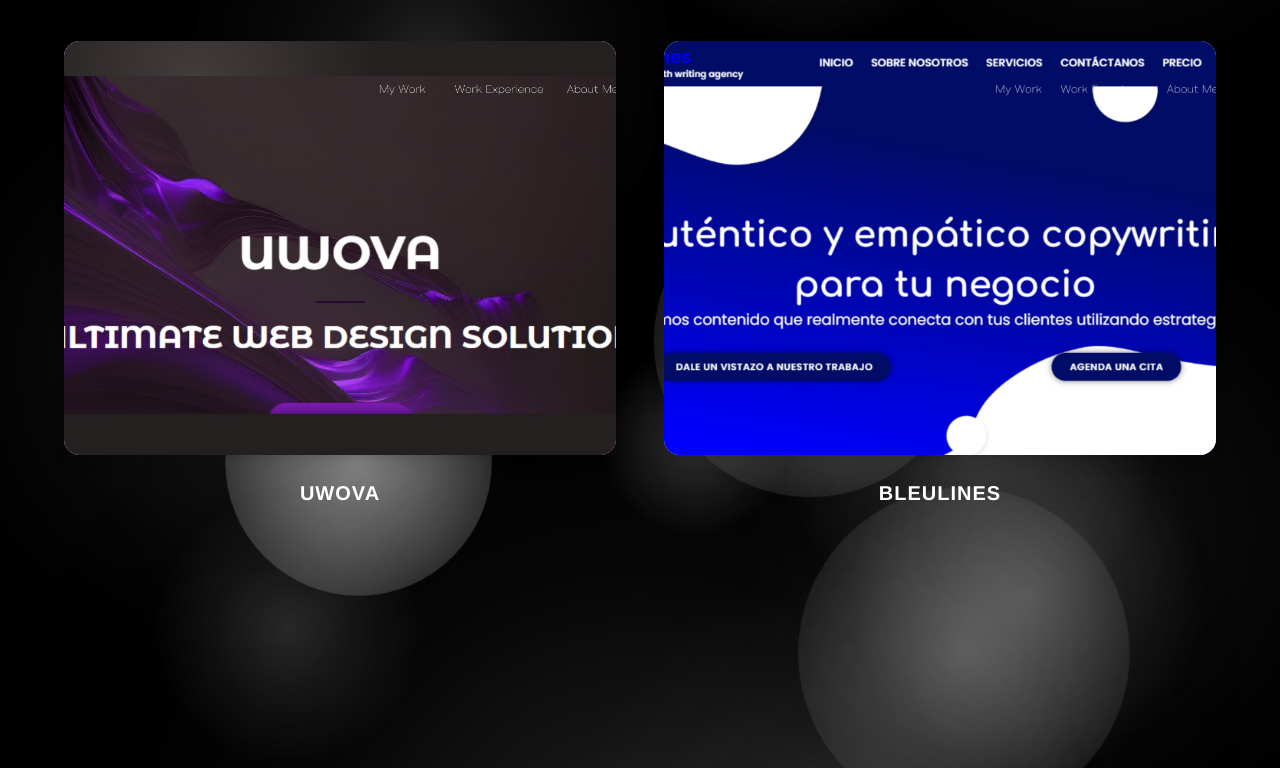
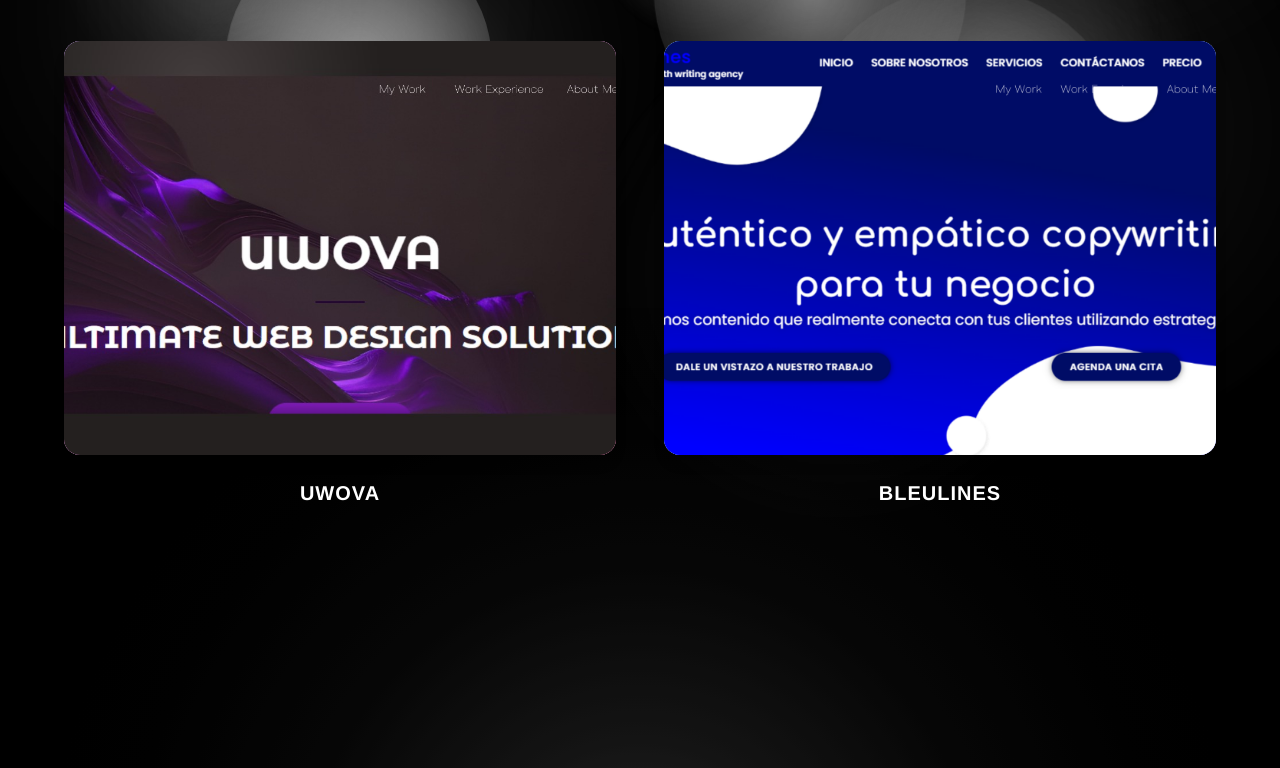
Before and after one commit to tefa200116/portfolio, a plain HTML site: page work.html in a window 1280 px wide. Shown: the part 1629-2397 px from the top of the page. Drawn offline with nearby package versions, Linux system fonts and the light colour scheme.

Commit message:
Reduce floating circle positions on work page to eliminate extra vertical scroll

```diff
--- a/work.html
+++ b/work.html
@@ -408,20 +408,20 @@
             <div class="gradient-circle-solid-gray" style="width: 290px; height: 290px; top: 1350px; right: 38%; animation-delay: 1.5s;"></div>
 
             <!-- Footer section circles - lower third -->
-            <div class="gradient-circle-small" style="width: 320px; height: 320px; top: 1750px; left: 6%; animation-delay: 0.8s;"></div>
-            <div class="gradient-circle-glow" style="width: 580px; height: 580px; top: 1700px; left: -50px; animation-delay: 3.8s;"></div>
-            <div class="gradient-circle-medium" style="width: 380px; height: 380px; top: 1900px; right: 10%; animation-delay: 2.8s;"></div>
-            <div class="gradient-circle-soft" style="width: 620px; height: 620px; top: 1850px; right: -90px; animation-delay: 5s;"></div>
-            <div class="gradient-circle-small" style="width: 280px; height: 280px; top: 2100px; left: 13%; animation-delay: 1.8s;"></div>
-            <div class="gradient-circle-medium" style="width: 360px; height: 360px; top: 2050px; right: 6%; animation-delay: 3.2s;"></div>
-            <div class="gradient-circle-tiny" style="width: 200px; height: 200px; top: 1800px; left: 30%; animation-delay: 1.5s;"></div>
-            <div class="gradient-circle-tiny" style="width: 190px; height: 190px; top: 2000px; left: 45%; animation-delay: 2.3s;"></div>
-            <div class="gradient-circle-glow" style="width: 500px; height: 500px; top: 2200px; right: 15%; animation-delay: 4.2s;"></div>
+            <div class="gradient-circle-small" style="width: 320px; height: 320px; top: 1400px; left: 6%; animation-delay: 0.8s;"></div>
+            <div class="gradient-circle-glow" style="width: 580px; height: 580px; top: 1350px; left: -50px; animation-delay: 3.8s;"></div>
+            <div class="gradient-circle-medium" style="width: 380px; height: 380px; top: 1500px; right: 10%; animation-delay: 2.8s;"></div>
+            <div class="gradient-circle-soft" style="width: 620px; height: 620px; top: 1450px; right: -90px; animation-delay: 5s;"></div>
+            <div class="gradient-circle-small" style="width: 280px; height: 280px; top: 1600px; left: 13%; animation-delay: 1.8s;"></div>
+            <div class="gradient-circle-medium" style="width: 360px; height: 360px; top: 1550px; right: 6%; animation-delay: 3.2s;"></div>
+            <div class="gradient-circle-tiny" style="width: 200px; height: 200px; top: 1450px; left: 30%; animation-delay: 1.5s;"></div>
+            <div class="gradient-circle-tiny" style="width: 190px; height: 190px; top: 1500px; left: 45%; animation-delay: 2.3s;"></div>
+            <div class="gradient-circle-glow" style="width: 500px; height: 500px; top: 1650px; right: 15%; animation-delay: 4.2s;"></div>
 
             <!-- Solid gradient circles - Footer area -->
-            <div class="gradient-circle-solid" style="width: 310px; height: 310px; top: 1820px; right: 25%; animation-delay: 3.5s;"></div>
-            <div class="gradient-circle-solid-white" style="width: 270px; height: 270px; top: 1950px; left: 18%; animation-delay: 2.8s;"></div>
-            <div class="gradient-circle-solid-gray" style="width: 330px; height: 330px; top: 2120px; right: 12%; animation-delay: 4s;"></div>
+            <div class="gradient-circle-solid" style="width: 310px; height: 310px; top: 1470px; right: 25%; animation-delay: 3.5s;"></div>
+            <div class="gradient-circle-solid-white" style="width: 270px; height: 270px; top: 1550px; left: 18%; animation-delay: 2.8s;"></div>
+            <div class="gradient-circle-solid-gray" style="width: 330px; height: 330px; top: 1620px; right: 12%; animation-delay: 4s;"></div>
         </div>
 
         <!-- HERO / INTRO (Work Page) -->
```
